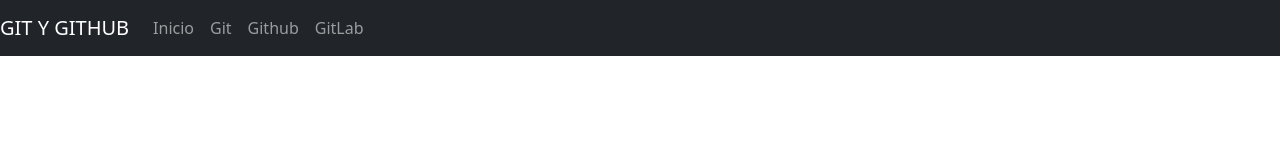
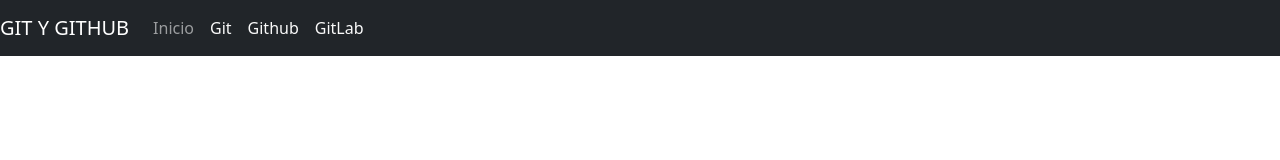
Before and after one commit to Osll-2001/proyecto-git, an Angular app: page / in a window 1280 px wide. Shown: the top 160 px of the page. Built offline with nearby package versions, Linux system fonts and the light colour scheme.

Commit message:
se cambio el color de los elementos del nav

```diff
--- a/src/app/componente-nav/componente-nav.component.html
+++ b/src/app/componente-nav/componente-nav.component.html
@@ -4,18 +4,18 @@
       <span class="navbar-toggler-icon"></span>
     </button>
     <div class="collapse navbar-collapse" id="navbarNavDropdown">
-      <ul class="navbar-nav">
+      <ul class="navbar-nav" >
         <li class="nav-item active">
           <a class="nav-link" href="">Inicio</a>
         </li>
         <li class="nav-item">
-          <a class="nav-link" href="">Git</a>
+          <a class="nav-link" href="" style="color: #fafafa;">Git</a>
         </li>
         <li class="nav-item">
-          <a class="nav-link" href="">Github</a>
+          <a class="nav-link" href="" style="color: #fafafa;">Github</a>
         </li>
         <li class="nav-item">
-          <a class="nav-link" href="">GitLab</a>
+          <a class="nav-link" href="" style="color: #fafafa;">GitLab</a>
         </li>
       </ul>
     </div>
```
